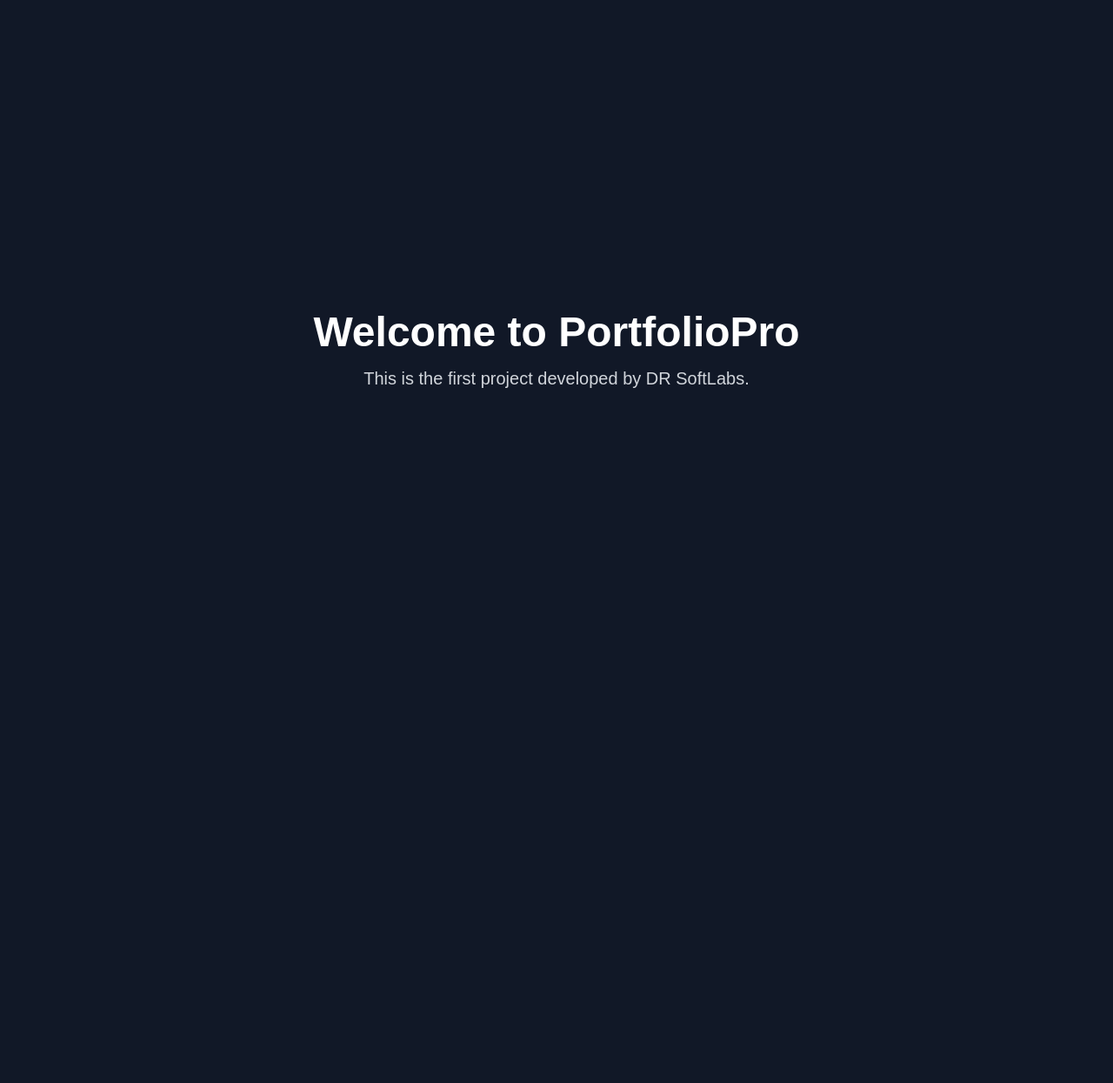
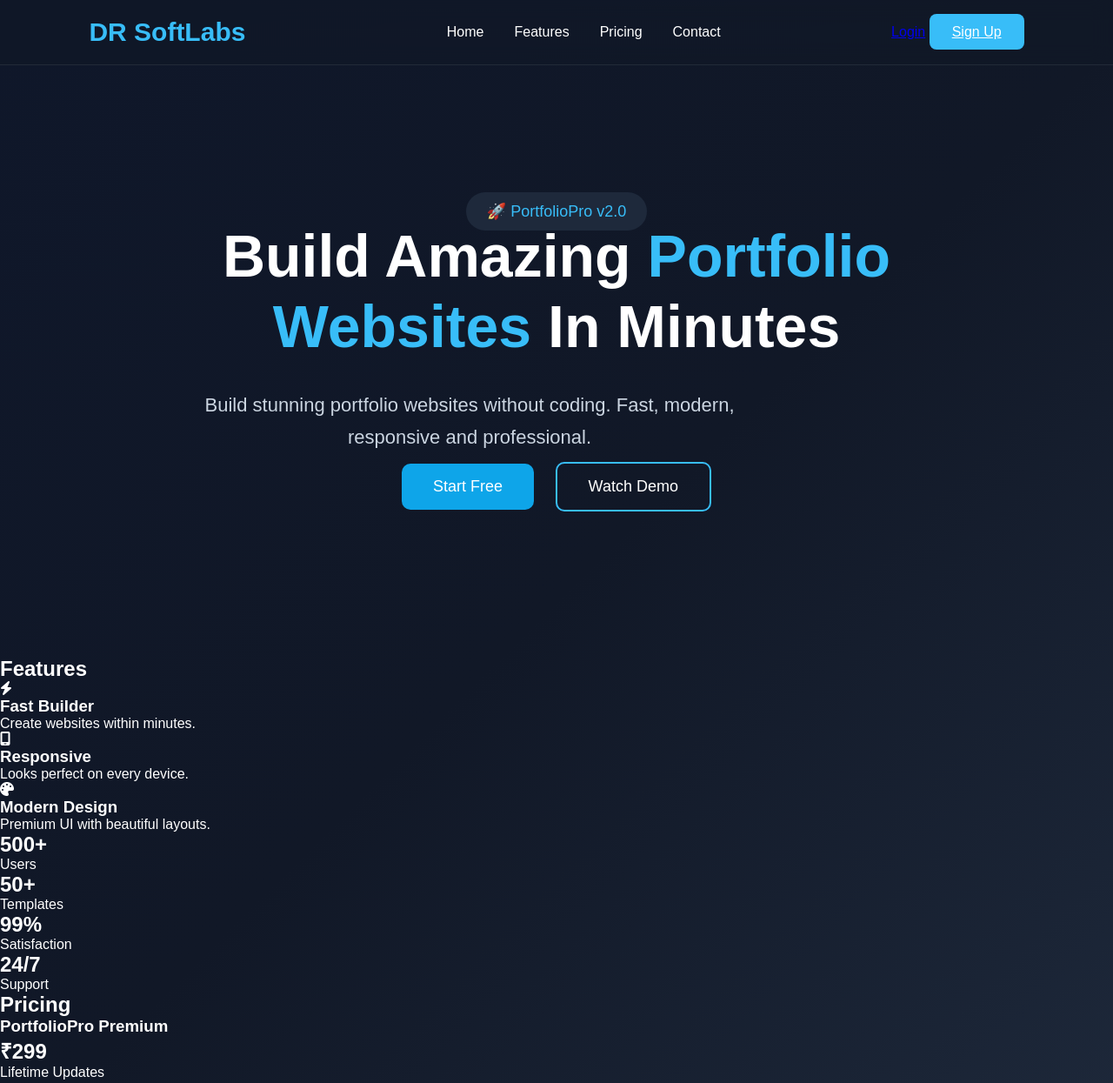
Before and after one commit to DushyanthRajan2007/PortfolioPro, a plain HTML site: page PortfolioPro/index.html in a window 1280 px wide. Shown: the top 1245 px of the page at 87% size. Before the commit the page ends 800 px from the top, so only its background shows below. Drawn offline with Linux system fonts and the light colour scheme.

Commit message:
Added login page

```diff
--- a/PortfolioPro/css/style.css
+++ b/PortfolioPro/css/style.css
@@ -2,25 +2,239 @@
     margin:0;
     padding:0;
     box-sizing:border-box;
+    font-family:Arial, Helvetica, sans-serif;
 }
 
 body{
-    font-family:Arial, Helvetica, sans-serif;
-    background:#111827;
+
+    background:linear-gradient(135deg,#0f172a,#111827,#1e293b);
+
     color:white;
-    display:flex;
-    justify-content:center;
-    align-items:center;
-    height:100vh;
-    flex-direction:column;
+
+    min-height:100vh;
 }
 
-h1{
-    font-size:48px;
-    margin-bottom:15px;
+/* Navigation */
+
+nav{
+
+    position:sticky;
+
+    top:0;
+
+    display:flex;
+
+    justify-content:space-between;
+
+    align-items:center;
+
+    padding:20px 8%;
+
+    background:rgba(17,24,39,.75);
+
+    backdrop-filter:blur(12px);
+
+    border-bottom:1px solid rgba(255,255,255,.08);
 }
 
-p{
-    color:#d1d5db;
-    font-size:20px;
+.logo{
+
+    font-size:30px;
+
+    font-weight:bold;
+
+    color:#38bdf8;
 }
+
+nav ul{
+
+    display:flex;
+
+    list-style:none;
+}
+
+nav ul li{
+
+    margin-left:35px;
+}
+
+nav ul li a{
+
+    color:white;
+
+    text-decoration:none;
+
+    transition:.3s;
+}
+
+nav ul li a:hover{
+
+    color:#38bdf8;
+}
+
+.nav-btn{
+
+    background:#38bdf8;
+
+    color:white;
+
+    border:none;
+
+    padding:12px 26px;
+
+    border-radius:8px;
+
+    cursor:pointer;
+
+    transition:.3s;
+}
+
+.nav-btn:hover{
+
+    transform:scale(1.05);
+
+    box-shadow:0 10px 20px rgba(56,189,248,.3);
+}
+
+/* Hero */
+
+.hero{
+
+    height:85vh;
+
+    display:flex;
+
+    flex-direction:column;
+
+    justify-content:center;
+
+    align-items:center;
+
+    text-align:center;
+
+    padding:20px;
+}
+
+.badge{
+
+    background:#1e293b;
+
+    color:#38bdf8;
+
+    padding:12px 24px;
+
+    border-radius:50px;
+
+    margin-bottom:30px;
+
+    font-size:18px;
+}
+
+.hero h1{
+
+    font-size:68px;
+
+    max-width:900px;
+
+    line-height:1.2;
+}
+
+.hero h1 span{
+
+    color:#38bdf8;
+}
+
+.hero p{
+
+    margin-top:30px;
+
+    font-size:22px;
+
+    max-width:700px;
+
+    color:#cbd5e1;
+
+    line-height:1.7;
+}
+
+.buttons{
+
+    margin-top:45px;
+}
+
+button{
+
+    cursor:pointer;
+
+    transition:.3s;
+
+    font-size:18px;
+
+    border-radius:10px;
+
+    padding:16px 36px;
+
+    margin:10px;
+}
+
+.primary{
+
+    background:#0ea5e9;
+
+    color:white;
+
+    border:none;
+}
+
+.primary:hover{
+
+    transform:translateY(-5px);
+
+    box-shadow:0 15px 35px rgba(14,165,233,.4);
+}
+
+.secondary{
+
+    background:transparent;
+
+    color:white;
+
+    border:2px solid #38bdf8;
+}
+
+.secondary:hover{
+
+    background:#38bdf8;
+
+    transform:translateY(-5px);
+}
+
+/* Responsive */
+
+@media(max-width:900px){
+
+nav{
+
+    flex-direction:column;
+
+    gap:20px;
+}
+
+nav ul{
+
+    flex-wrap:wrap;
+
+    justify-content:center;
+}
+
+.hero h1{
+
+    font-size:45px;
+}
+
+.hero p{
+
+    font-size:18px;
+}
+
+}
--- a/PortfolioPro/index.html
+++ b/PortfolioPro/index.html
@@ -5,15 +5,202 @@
     <meta name="viewport" content="width=device-width, initial-scale=1.0">
     <title>PortfolioPro | DR SoftLabs</title>
 
+    <!-- Google Font -->
+    <link href="https://fonts.googleapis.com/css2?family=Poppins:wght@300;400;500;600;700;800&display=swap" rel="stylesheet">
+
+    <!-- Font Awesome -->
+    <link rel="stylesheet"
+    href="https://cdnjs.cloudflare.com/ajax/libs/font-awesome/6.7.2/css/all.min.css"/>
+
     <link rel="stylesheet" href="css/style.css">
 </head>
 
 <body>
 
-    <h1>Welcome to PortfolioPro</h1>
-    <p>This is the first project developed by DR SoftLabs.</p>
+<nav>
+    <div class="logo">DR SoftLabs</div>
 
-    <script src="js/script.js"></script>
+    <ul>
+        <li><a href="index.html">Home</a></li>
+        <li><a href="#features">Features</a></li>
+        <li><a href="#pricing">Pricing</a></li>
+        <li><a href="#contact">Contact</a></li>
+    </ul>
+
+    <div class="nav-buttons">
+        <a href="login.html" class="login-btn">Login</a>
+        <a href="signup.html" class="nav-btn">Sign Up</a>
+    </div>
+</nav>
+
+<section class="hero">
+
+    <div class="hero-left">
+
+        <span class="badge">
+            🚀 PortfolioPro v2.0
+        </span>
+
+        <h1>
+            Build Amazing
+            <span>Portfolio Websites</span>
+            In Minutes
+        </h1>
+
+        <p>
+            Build stunning portfolio websites without coding.
+            Fast, modern, responsive and professional.
+        </p>
+
+        <div class="hero-buttons">
+
+            <button class="primary">
+                Start Free
+            </button>
+
+            <button class="secondary">
+                Watch Demo
+            </button>
+
+        </div>
+
+    </div>
+
+    <div class="hero-right">
+
+        <div class="dashboard">
+
+            <div class="top-bar"></div>
+
+            <div class="dashboard-card"></div>
+
+            <div class="dashboard-card"></div>
+
+            <div class="dashboard-card"></div>
+
+        </div>
+
+    </div>
+
+</section>
+
+<section id="features">
+
+<h2 class="title">Features</h2>
+
+<div class="feature-grid">
+
+<div class="feature-card">
+
+<i class="fa-solid fa-bolt"></i>
+
+<h3>Fast Builder</h3>
+
+<p>Create websites within minutes.</p>
+
+</div>
+
+<div class="feature-card">
+
+<i class="fa-solid fa-mobile-screen"></i>
+
+<h3>Responsive</h3>
+
+<p>Looks perfect on every device.</p>
+
+</div>
+
+<div class="feature-card">
+
+<i class="fa-solid fa-palette"></i>
+
+<h3>Modern Design</h3>
+
+<p>Premium UI with beautiful layouts.</p>
+
+</div>
+
+</div>
+
+</section>
+
+<section class="stats">
+
+<div>
+
+<h2>500+</h2>
+
+<p>Users</p>
+
+</div>
+
+<div>
+
+<h2>50+</h2>
+
+<p>Templates</p>
+
+</div>
+
+<div>
+
+<h2>99%</h2>
+
+<p>Satisfaction</p>
+
+</div>
+
+<div>
+
+<h2>24/7</h2>
+
+<p>Support</p>
+
+</div>
+
+</section>
+
+<section id="pricing">
+
+<h2 class="title">Pricing</h2>
+
+<div class="price-card">
+
+<h3>PortfolioPro Premium</h3>
+
+<h1>₹299</h1>
+
+<p>Lifetime Updates</p>
+
+<button class="primary">
+
+Buy Now
+
+</button>
+
+</div>
+
+</section>
+
+<footer id="contact">
+
+<h2>DR SoftLabs</h2>
+
+<p>
+
+Building software products for everyone.
+
+</p>
+
+<p>
+
+© 2026 DR SoftLabs
+
+</p>
+
+</footer>
+
+<script src="js/script.js"></script>
 
 </body>
 </html>
--- a/PortfolioPro/js/script.js
+++ b/PortfolioPro/js/script.js
@@ -1 +1,5 @@
-console.log("PortfolioPro Started...");
+console.log("🚀 PortfolioPro v1.1 Loaded Successfully!");
+
+document.querySelector(".primary").addEventListener("click", () => {
+    alert("Welcome to PortfolioPro by DR SoftLabs!");
+});
```
Also changed, not shown: PortfolioPro/login.html (added, +55 -0 lines), PortfolioPro/dashboard.html (added), PortfolioPro/signup.html (added), 2 other files.
